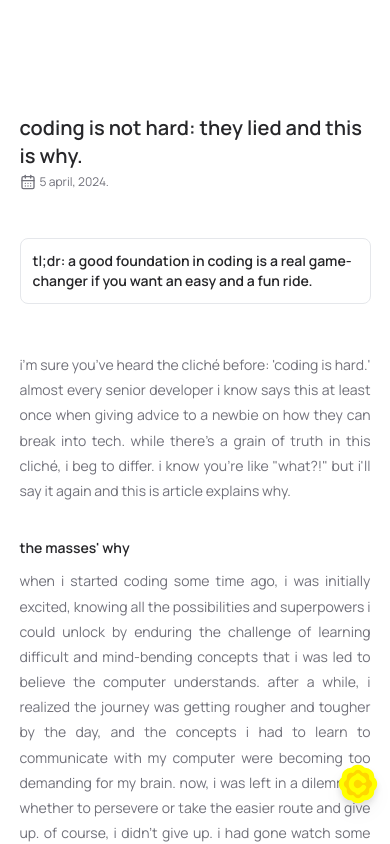
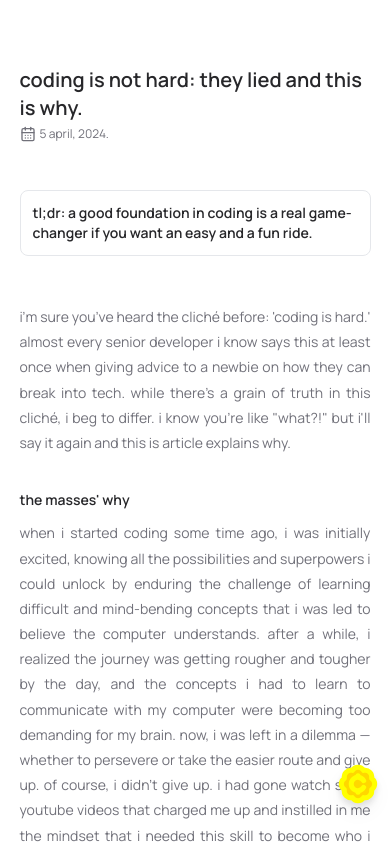
Before and after one commit to holaliamewu/portfolio-react, a React (Vite) app: page /blog/coding-is-not-hard in a window 390 px wide. Shown: the top 844 px of the page. Built offline with nearby package versions, Linux system fonts and the light colour scheme.

Commit message:
ui: mt blogone

```diff
--- a/src/pages/BlogOne.jsx
+++ b/src/pages/BlogOne.jsx
@@ -4,7 +4,7 @@ import SupportMe from '../components/SupportMe';
 
 export default function BlogOne() {
     return (
-      <div className="mx-auto w-[90vw] text-sm font-[400] leading-[1.8] md:leading-[2] text-zinc-500 md:w-[60vw] lg:w-[50vw] 2xl:w-[30vw] min-h-[100vh] font-['manrope'] flex flex-col mt-16  ">
+      <div className="mx-auto w-[90vw] text-sm font-[400] leading-[1.8] md:leading-[2] text-zinc-500 md:w-[60vw] lg:w-[50vw] 2xl:w-[30vw] min-h-[100vh] font-['manrope'] flex flex-col mt-4 md:mt-16  ">
         <SupportMe />
         <h1 className=" text-xl font-semibold text-zinc-800 mt-[50px] mb-1" >coding is not hard: they lied and this is why.</h1>
         <h4 className='flex items-center text-xs gap-1 mb-8' > <CalendarDays size={16} /> 5 april, 2024.</h4>
```
